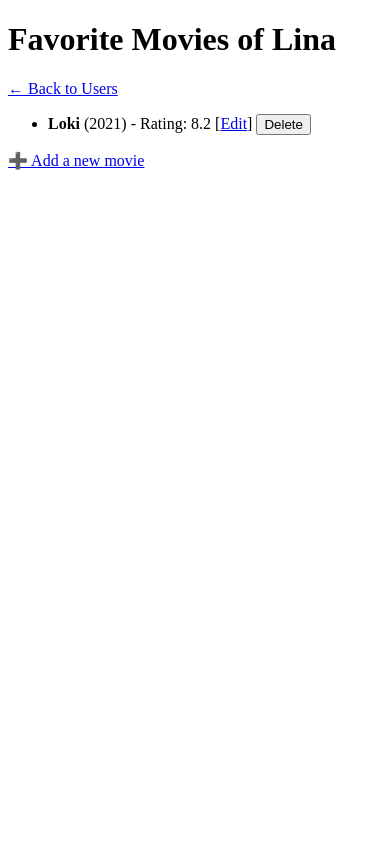
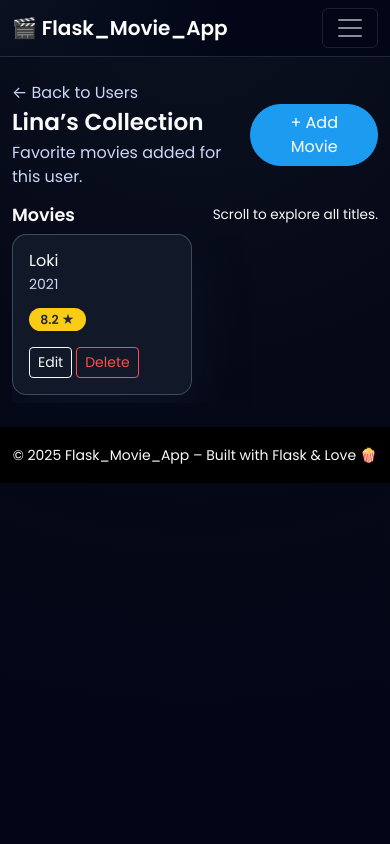
Before and after one commit to Chiomalina/Flask-movie-app, a Flask app: page /users/1 in a window 390 px wide. Run offline with Flask 3, Linux system fonts and the light colour scheme.

Commit message:
style users.html

```diff
--- /dev/null
+++ b/static/css/style.css
@@ -0,0 +1,196 @@
+/* Global theme */
+:root {
+  --bg-main: #050816;         /* very dark navy */
+  --bg-card: #111827;         /* dark bluish card */
+  --accent: #1d9bf0;          /* Disney+ style blue accent */
+  --accent-soft: rgba(29, 155, 240, 0.4);
+}
+
+/* Global text color */
+body, body * {
+    color: #fafafa
+}
+
+body {
+  font-family: "Poppins", system-ui, -apple-system, BlinkMacSystemFont, "Segoe UI", sans-serif;
+  background: radial-gradient(circle at top, #0b1120 0, var(--bg-main) 45%, #020617 100%);
+  color: #f9fafb;
+  min-height: 100vh;
+}
+
+/*  Text */
+.text-secondary {
+  color: #cbd5f5 !important; /* soft bluish grey */
+}
+
+
+/* Navbar */
+.navbar {
+  background: radial-gradient(circle at top left, #0b1120, #020617 60%) !important;
+  border-bottom: 1px solid rgba(148, 163, 184, 0.2);
+}
+
+/* Hero section */
+.hero {
+  display: grid;
+  gap: 2rem;
+  align-items: center;
+  padding: 3rem 0 2rem;
+}
+
+@media (min-width: 768px) {
+  .hero {
+    grid-template-columns: minmax(0, 1.3fr) minmax(0, 1fr);
+  }
+}
+
+.hero-title {
+  font-size: clamp(2.2rem, 3vw, 3rem);
+  font-weight: 700;
+  letter-spacing: 0.04em;
+}
+
+.hero-subtitle {
+  font-size: 0.98rem;
+  color: #fafafa;
+  max-width: 32rem;
+}
+
+.hero-badge {
+  display: inline-flex;
+  align-items: center;
+  gap: 0.5rem;
+  padding: 0.25rem 0.9rem;
+  border-radius: 999px;
+  background: rgba(15, 23, 42, 0.9);
+  border: 1px solid rgba(148, 163, 184, 0.6);
+  font-size: 0.75rem;
+  text-transform: uppercase;
+  letter-spacing: 0.12em;
+}
+
+/* Hero image / fake poster area */
+.hero-poster {
+  position: relative;
+  border-radius: 1.25rem;
+  background: radial-gradient(circle at top left, #0ea5e9, #1d4ed8 45%, #020617 100%);
+  padding: 1.5rem;
+  overflow: hidden;
+  box-shadow: 0 20px 40px rgba(15, 23, 42, 0.9);
+}
+
+.hero-poster-inner {
+  border-radius: 1rem;
+  background: rgba(15, 23, 42, 0.85);
+  border: 1px solid rgba(148, 163, 184, 0.4);
+  padding: 1rem 1.25rem;
+}
+
+.hero-poster-title {
+  font-weight: 600;
+  margin-bottom: 0.5rem;
+}
+
+.hero-poster-chip {
+  display: inline-flex;
+  align-items: center;
+  gap: 0.4rem;
+  border-radius: 999px;
+  border: 1px solid rgba(248, 250, 252, 0.2);
+  padding: 0.1rem 0.6rem;
+  font-size: 0.75rem;
+  color: #fafafa;
+}
+
+/* Buttons */
+.btn-primary {
+  background: var(--accent);
+  border-color: var(--accent);
+  font-weight: 500;
+  border-radius: 999px;
+  padding-inline: 1.6rem;
+}
+
+.btn-primary:hover {
+  background: #0d8ad6;
+  border-color: #0d8ad6;
+}
+
+.btn-outline-danger {
+  color: #ff4d4d !important;
+  border-color: #ff4d4d !important;
+}
+
+.btn-outline-danger:hover {
+  background: #ff4d4d !important;
+  color: #000 !important;
+}
+
+
+/* Section headings */
+.section-title {
+  font-size: 1.1rem;
+  font-weight: 600;
+  margin-bottom: 0.75rem;
+}
+
+.section-subtitle {
+  font-size: 0.85rem;
+  color: #fafafa;
+}
+
+/* Cards (users and movies) */
+.user-card,
+.movie-card {
+  background: var(--bg-card);
+  border-radius: 0.9rem;
+  border: 1px solid rgba(148, 163, 184, 0.35);
+  box-shadow: 0 25px 50px rgba(15, 23, 42, 0.8);
+  transition: transform 0.18s ease, box-shadow 0.18s ease, border-color 0.18s ease, background 0.18s ease;
+}
+
+.user-card:hover,
+.movie-card:hover {
+  transform: translateY(-4px) scale(1.01);
+  border-color: var(--accent-soft);
+  box-shadow: 0 30px 70px rgba(15, 23, 42, 0.95);
+  background: radial-gradient(circle at top left, rgba(29, 155, 240, 0.2), var(--bg-card));
+}
+
+/* Rating badge for movies */
+.badge-rating {
+  background: #facc15;
+  color: #1f2933 !important;
+  border-radius: 999px;
+  padding: 0.2rem 0.7rem;
+  font-size: 0.78rem;
+  font-weight: 600;
+}
+
+/* Horizontal scroll row (for future movie carousels) */
+.scroll-row {
+  display: flex;
+  gap: 1rem;
+  overflow-x: auto;
+  padding-bottom: 0.5rem;
+  scroll-snap-type: x mandatory;
+}
+
+.scroll-row::-webkit-scrollbar {
+  height: 6px;
+}
+
+.scroll-row::-webkit-scrollbar-track {
+  background: rgba(15, 23, 42, 0.9);
+}
+
+.scroll-row::-webkit-scrollbar-thumb {
+  background: rgba(148, 163, 184, 0.6);
+  border-radius: 999px;
+}
+
+.scroll-item {
+  min-width: 180px;
+  max-width: 180px;
+  scroll-snap-align: start;
+}
--- a/templates/base.html
+++ b/templates/base.html
@@ -24,7 +24,7 @@
   <!-- Custom CSS -->
   <link rel="stylesheet" href="{{ url_for('static', filename='css/style.css') }}">
 </head>
-<body class="bg-dark text-light">
+<body>
   <!-- Navbar -->
   <nav class="navbar navbar-expand-lg navbar-dark bg-black shadow-sm">
     <div class="container">
--- a/templates/user_movies.html
+++ b/templates/user_movies.html
@@ -1,32 +1,97 @@
-<!doctype html>
-<html lang="en">
-<head>
-    <meta charset="utf-8">
-    <title>{{ user['name'] }}'s Movies - Flask_Movie_App</title>
-</head>
-<body>
-    <h1>Favorite Movies of {{ user['name'] }}</h1>
+{% extends "base.html" %}
 
-    <p><a href="{{ url_for('list_users') }}">← Back to Users</a></p>
+{% block title %}{{ user['name'] }} – Movie Collection{% endblock %}
 
-    <ul>
+{% block content %}
+  <!-- Header row -->
+  <div class="d-flex justify-content-between align-items-center mb-3">
+    <div>
+      <p class="mb-1">
+        <a href="{{ url_for('list_users') }}" class="text-decoration-none text-secondary">
+          ← Back to Users
+        </a>
+      </p>
+      <h1 class="h3 fw-bold mb-1">
+        {{ user['name'] }}’s Collection
+      </h1>
+      <p class="text-secondary mb-0">
+        Favorite movies added for this user.
+      </p>
+    </div>
+
+    <div class="d-flex flex-column align-items-end gap-2">
+      <a href="{{ url_for('add_movie', user_id=user['id']) }}" class="btn btn-primary">
+        + Add Movie
+      </a>
+    </div>
+  </div>
+
+  {% if movies %}
+    <!-- Movies row -->
+    <section class="mt-3">
+      <div class="d-flex justify-content-between align-items-center mb-2">
+        <h2 class="section-title mb-0">Movies</h2>
+        <p class="section-subtitle mb-0">
+          Scroll to explore all titles.
+        </p>
+      </div>
+
+      <div class="scroll-row">
         {% for movie in movies %}
-            <li>
-                <strong>{{ movie['name'] }}</strong>
-                ({{ movie['year'] }}) - Rating: {{ movie['rating'] }}
+          <div class="scroll-item">
+            <div class="card movie-card h-100">
+              <div class="card-body d-flex flex-column">
+                <!-- Title + year -->
+                <div class="mb-2">
+                  <h3 class="h6 mb-1 text-truncate" title="{{ movie['name'] }}">
+                    {{ movie['name'] }}
+                  </h3>
+                  <p class="mb-1 text-secondary small">
+                    {{ movie['year'] }}
+                  </p>
+                </div>
 
-                [<a href="{{ url_for('update_movie', user_id=user['id'], movie_id=movie['id']) }}">Edit</a>]
+                <!-- Rating badge -->
+                <div class="mb-3">
+                  <span class="badge-rating">
+                    {{ movie['rating'] }} ★
+                  </span>
+                </div>
 
-                <form action="{{ url_for('delete_movie', user_id=user['id'], movie_id=movie['id']) }}"
-                      method="post" style="display:inline;">
-                    <button type="submit">Delete</button>
-                </form>
-            </li>
-        {% else %}
-            <li>No movies yet for this user.</li>
+                <!-- Actions -->
+                <div class="mt-auto d-flex flex-wrap gap-1">
+                  <a
+                    href="{{ url_for('update_movie', user_id=user['id'], movie_id=movie['id']) }}"
+                    class="btn btn-sm btn-outline-light"
+                  >
+                    Edit
+                  </a>
+
+                  <form
+                    action="{{ url_for('delete_movie', user_id=user['id'], movie_id=movie['id']) }}"
+                    method="post"
+                    class="d-inline"
+                  >
+                    <button type="submit" class="btn btn-sm btn-outline-danger">
+                      Delete
+                    </button>
+                  </form>
+                </div>
+              </div>
+            </div>
+          </div>
         {% endfor %}
-    </ul>
-
-    <p><a href="{{ url_for('add_movie', user_id=user['id']) }}">➕ Add a new movie</a></p>
-</body>
-</html>
+      </div>
+    </section>
+  {% else %}
+    <!-- Empty state -->
+    <div class="card user-card mt-4">
+      <div class="card-body">
+        <p class="mb-2">No movies yet for this user.</p>
+        <a href="{{ url_for('add_movie', user_id=user['id']) }}" class="btn btn-primary btn-sm">
+          ➕ Add the first movie
+        </a>
+      </div>
+    </div>
+  {% endif %}
+{% endblock %}
```
Also changed, not shown: templates/index.html (added, +108 -0 lines), templates/users.html (+41 -25 lines), instance/moviweb.db.
